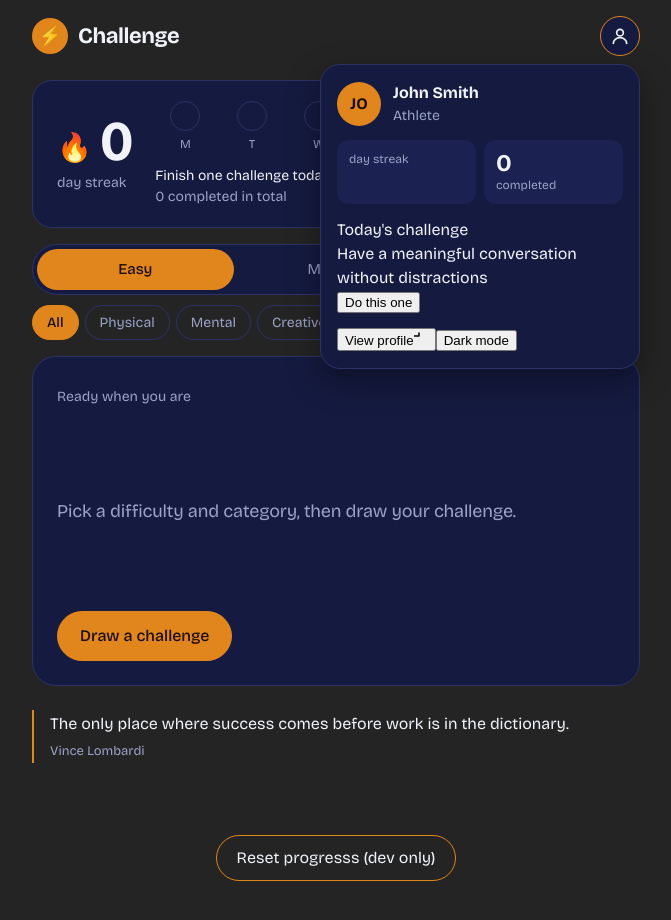
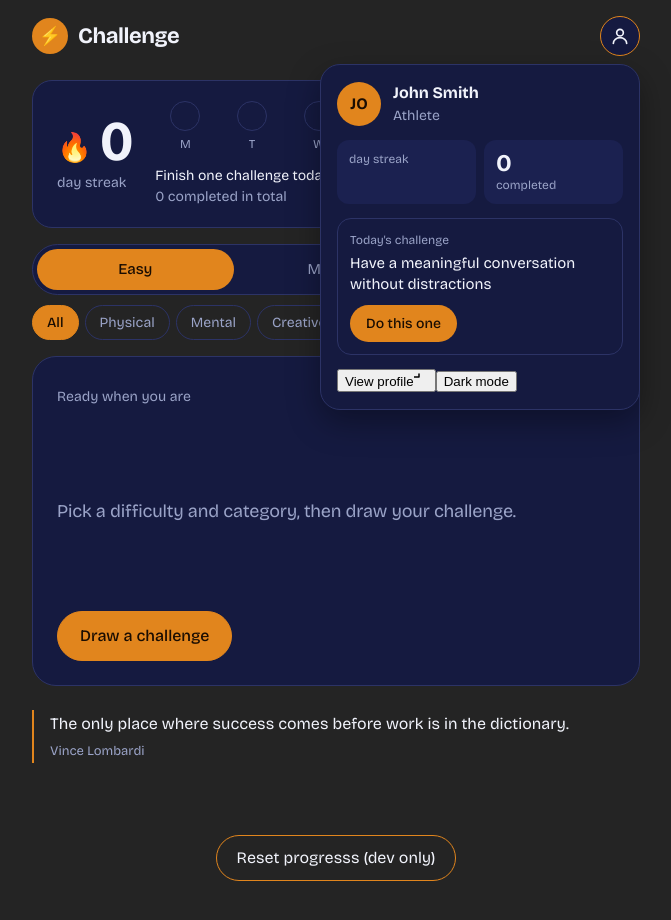
Before and after one commit to robertoandino/challenge-me, a React (Vite) app: page / in a window 1280 px wide. Both pictures are taken after a click on the button "Profile menu". Shown: the top 920 px of the page, without its empty margins (304-975 px from the left). Built offline with nearby package versions, Linux system fonts and the light colour scheme.

Commit message:
Updating profileMenu css

```diff
--- a/src/components/ProfileMenu/ProfileMenu.css
+++ b/src/components/ProfileMenu/ProfileMenu.css
@@ -93,3 +93,38 @@
     font-size: 0.75rem;
     color: var(--cm-muted);
 }
+
+/* Daily challenge */
+.pm-daily {
+    padding: 12px;
+    border: 1px solid var(--cm-line);
+    border-radius: 14px;
+}
+
+.pm-label {
+    font-size: 0.75rem;
+    color: var(--cm-muted);
+}
+
+.pm-daily-text {
+    margin-top: 4px !important;
+    font-size: 0.9375rem;
+    line-height: 1.4;
+    display: -webkit-box;
+    -webkit-line-clamp: 3;
+    -webkit-box-orient: vertical;
+    overflow: hidden;
+}
+
+.pm-daily-btn {
+    margin-top: 10px;
+    font: inherit;
+    font-size: 0.875rem;
+    font-weight: 500;
+    padding: 8px 16px;
+    color: var(--cm-on-accent);
+    background: var(--cm-accent);
+    border: 0;
+    border-radius: 999px;
+    cursor: pointer;
+}
```
